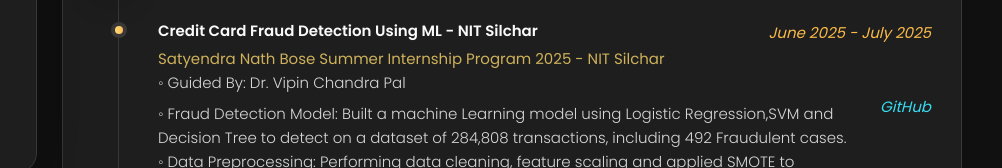
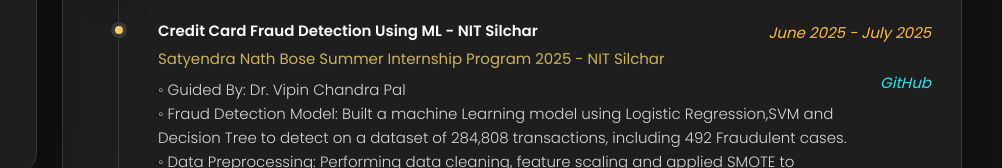
Before and after one commit to Rahul-Kumarrkg/Rahul.github.io, a plain HTML site: page index.html in a window 1280 px wide. Both pictures are taken after a click on the button "Resume". Shown: the part 632-800 px from the top of the page, 278-1280 px from the left. Drawn offline with nearby package versions, Linux system fonts and the light colour scheme.

Commit message:
index.html

```diff
--- a/index.html
+++ b/index.html
@@ -643,10 +643,12 @@
               <h4 class="h4 timeline-item-title">Credit Card Fraud Detection Using ML - NIT Silchar<span><i>June 2025 - July 2025</i></span></h4>
 
               <span>Satyendra Nath Bose Summer Internship Program 2025 - NIT Silchar </span>
+               <h3 class="h3 timeline-item-title"><span><i><a href="https://github.com/Rahul-Kumarrkg/Machine-Learning">GitHub</a></i>
+               </span></h3>
 
               <p class="timeline-text">
                 <p class="timeline-text">◦ Guided By: Dr. Vipin Chandra Pal </p>
-                <h3 class="h3 timeline-item-title"><span><i><a href="https://github.com/Rahul-Kumarrkg/Machine-Learning">GitHub</a></i></span></h3>
+
                 <p class="timeline-text">◦ Fraud Detection Model: Built a machine Learning model using Logistic Regression,SVM and Decision
                     Tree to detect on a dataset of 284,808 transactions, including 492 Fraudulent cases.</p>
                 <p class="timeline-text">◦ Data Preprocessing: Performing data cleaning, feature scaling and applied SMOTE to address class
```
